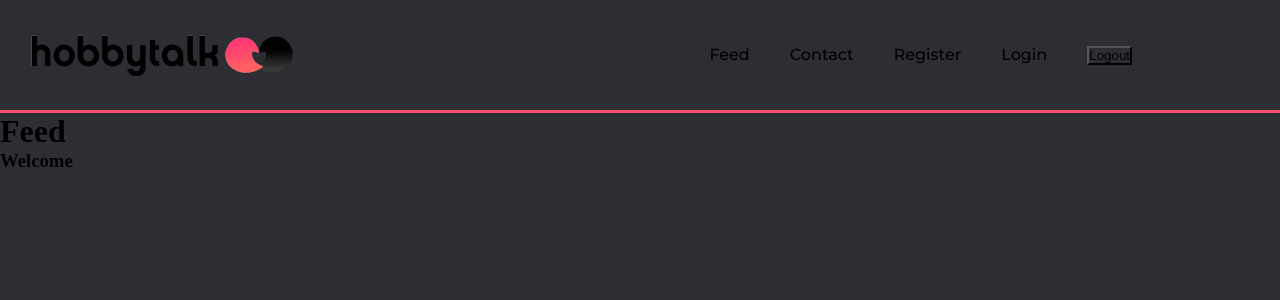
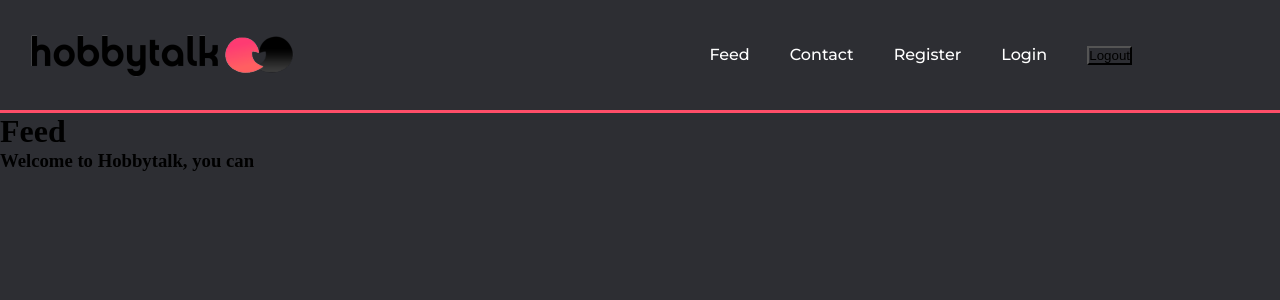
Before and after one commit to Basharkh41/Hobbytalk, a Vue app: page /feed in a window 1280 px wide. Shown: the top 300 px of the page. Built offline with nearby package versions, Linux system fonts and the light colour scheme; no server answers; sample sign-in values are in the browser's storage.

Commit message:
little changes

```diff
--- a/src/App.vue
+++ b/src/App.vue
@@ -61,7 +61,7 @@ li, a{
   font-family: "Montserrat", sans-serif;
   font-weight: 500;
   font-size: 16px;
-  color: black;
+  color: #fff;
   text-decoration: none;
 }
 
--- a/src/views/Feed.vue
+++ b/src/views/Feed.vue
@@ -1,6 +1,6 @@
 <template>
     <h1> Feed </h1>
-    <h3> Welcome </h3>
+    <h3> Welcome to Hobbytalk, you can </h3>
 </template>
 
 <script setup>
```
